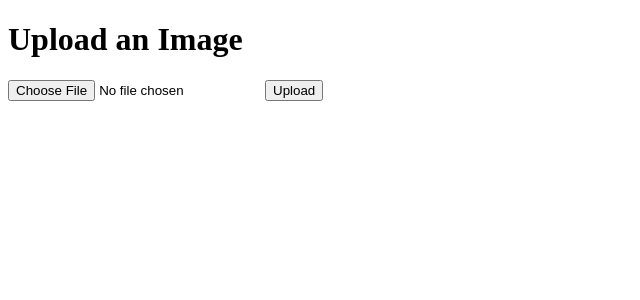
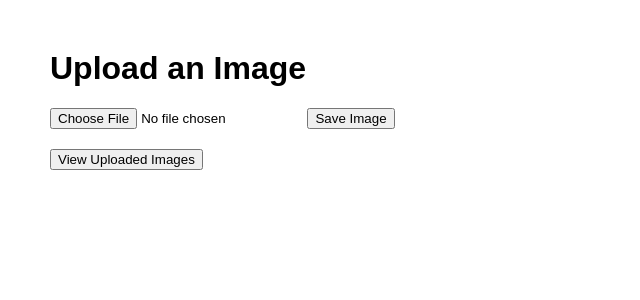
Before and after one commit to CloudStoned/SnapWeb, a Flask app: page / in a window 1280 px wide. Shown: the top 300 px of the page, without its empty margins (0-640 px from the left). Run offline with Flask 3, Linux system fonts and the light colour scheme.

Commit message:
Implement image upload & view function

```diff
--- a/run.py
+++ b/run.py
@@ -1,4 +1,3 @@
-# app.py
 from flask import Flask, render_template, request, redirect, url_for
 import os
 
@@ -6,21 +5,31 @@ app = Flask(__name__)
 
 @app.route('/')
 def index():
-    return render_template('upload.html')
+    return render_template('index.html')
 
 @app.route('/upload', methods=['POST'])
-def upload_file():
+def upload_image():
     if request.method == 'POST':
         file = request.files['file']
         if file:
             filename = file.filename
             file.save(os.path.join(app.root_path, 'static/uploads', filename))
-            return redirect(url_for('uploaded_file', filename=filename))
+            return redirect(url_for('index'))
     return 'Upload failed'
+@app.route('/uploaded_image')
+def uploaded_image():
+    # Define the path to the uploads directory
+    uploads_dir = os.path.join(app.root_path, 'static', 'uploads')
 
-@app.route('/uploads/<filename>')
-def uploaded_file(filename):
-    return render_template('uploaded.html', filename=filename)
+    # Get a list of filenames in the uploads directory
+    filenames = os.listdir(uploads_dir)
+
+    # Filter out non-image files (optional)
+    image_filenames = [filename for filename in filenames if filename.lower().endswith(('.jpg', '.jpeg', '.png'))]
+
+    # Pass the list of image filenames to the template for rendering
+    return render_template('uploaded_image.html', image_filenames=image_filenames)
+
 
 if __name__ == '__main__':
     app.run(debug=True)
--- a/static/css/style.css
+++ b/static/css/style.css
@@ -10,4 +10,7 @@ form {
 img {
     max-width: 500px;
     margin-top: 20px;
+    /* Corrected property for image size */
+    width: 250px; /* Set the width of the image to 250px */
+    height: auto; /* Maintain aspect ratio */
 }
--- /dev/null
+++ b/templates/index.html
@@ -0,0 +1,20 @@
+<!DOCTYPE html>
+<html>
+<head>
+    <title>Upload and View Image</title>
+    <link rel="stylesheet" href="{{ url_for('static', filename='css/style.css') }}">
+</head>
+<body>
+    <h1>Upload an Image</h1>
+    <form method="POST" enctype="multipart/form-data" action="{{ url_for('upload_image') }}">
+        <input type="file" name="file" accept=".jpg, .png, .jpeg">
+        <input type="submit" value="Save Image">
+    </form>
+
+    <div class="image-gallery">
+        <a href="{{ url_for('uploaded_image') }}">
+            <button type="button">View Uploaded Images</button>
+        </a>
+    </div>
+</body>
+</html>
--- a/templates/upload.html
+++ /dev/null
@@ -1,14 +0,0 @@
-<!-- upload.html -->
-<!DOCTYPE html>
-<html>
-<head>
-    <title>Upload Image</title>
-</head>
-<body>
-    <h1>Upload an Image</h1>
-    <form method="POST" enctype="multipart/form-data" action="{{ url_for('upload_file') }}">
-        <input type="file" name="file" accept=".jpg, .png, .jpeg">
-        <input type="submit" value="Upload">
-    </form>
-</body>
-</html>
```
Also changed, not shown: templates/uploaded.html (deleted, +0 -14 lines), templates/uploaded_image.html (added, +19 -0 lines).
